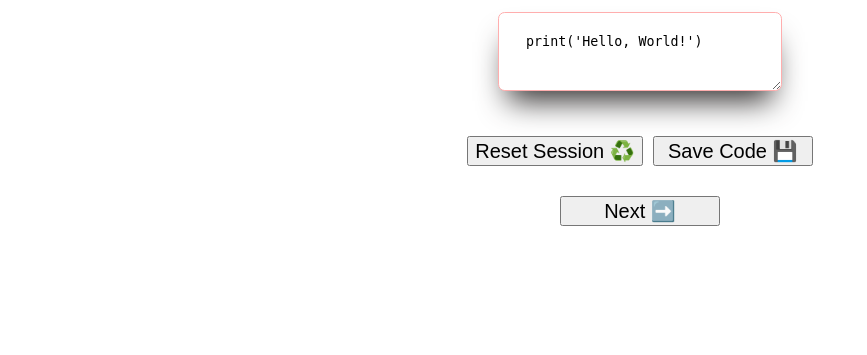
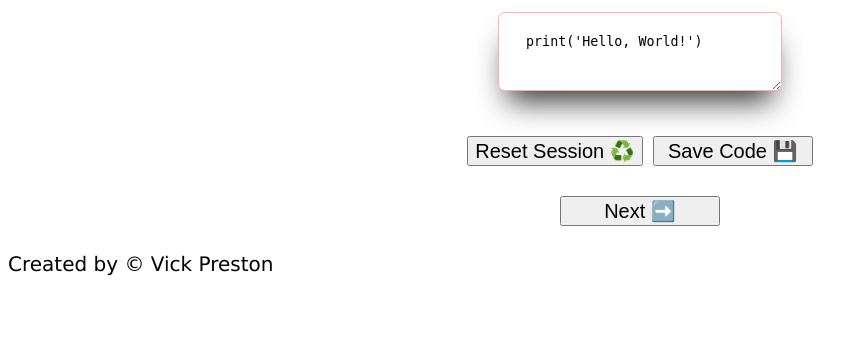
Before and after one commit to Vickouma77/CodeCanvas, a Flask app: page / in a window 1280 px wide. Shown: the part 95-450 px from the top of the page, without its empty margins (0-867 px from the left). Run offline with Flask 3, Linux system fonts and the light colour scheme.

Commit message:
footer addition

```diff
--- a/templates/base.html
+++ b/templates/base.html
@@ -14,5 +14,9 @@
     <main>
         {% block content %}{% endblock%}
     </main>
+
+    <div class="info">
+        <p>Created by  &copy; Vick Preston</p>
+    </div>
 </body>
 </html>
```
